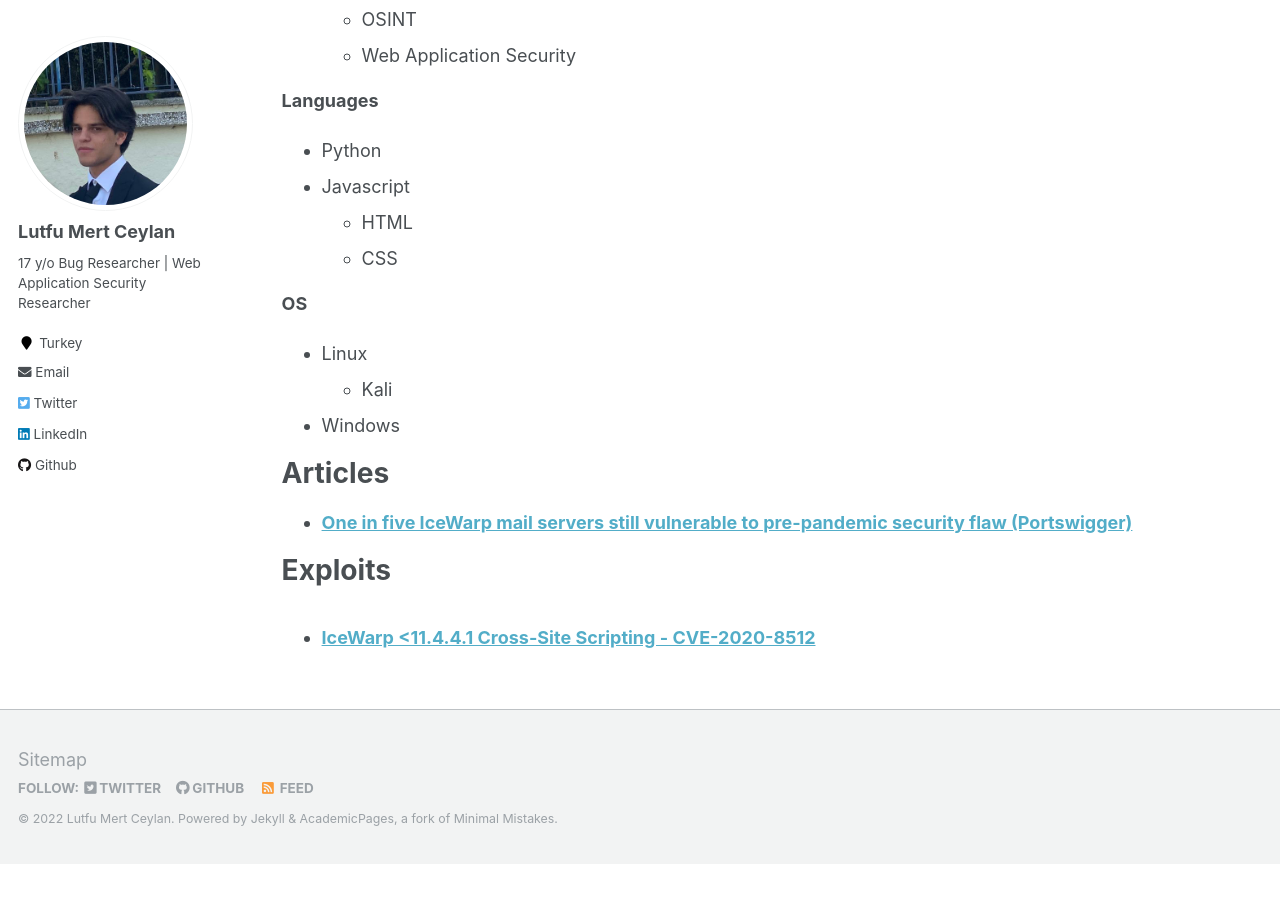
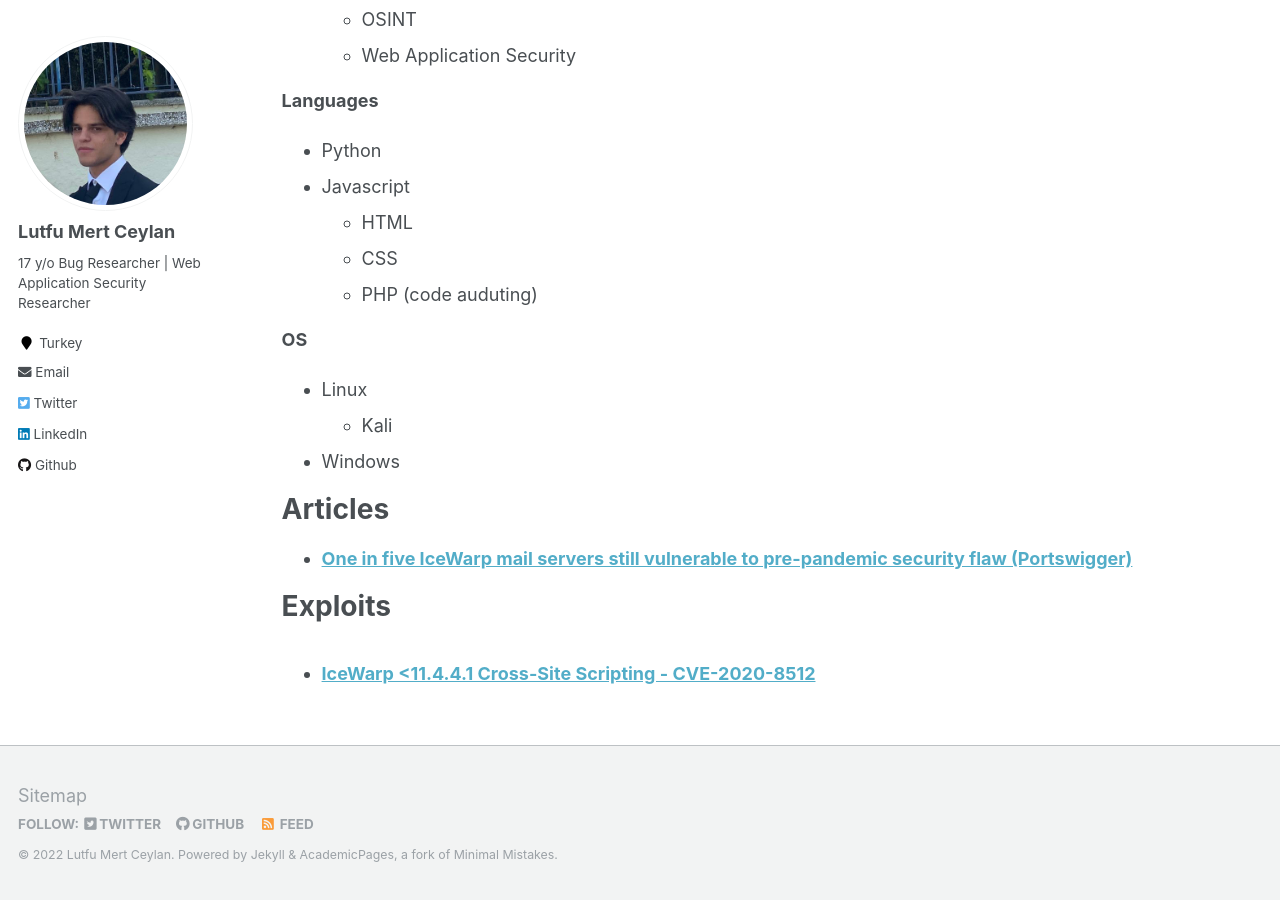
Before and after one commit to lutfumertceylan/mywebsite, a Jekyll site: the page built from _pages/cv.md, in a window 1280 px wide and 900 px high, scrolled down 915 px. Built offline with Jekyll 4.4.1, drawn with Linux system fonts in a browser that asks for light colours; before the commit the page ends 1779 px from its top, so only the background shows below that.

Commit message:
Update cv.md

```diff
--- a/_pages/cv.md
+++ b/_pages/cv.md
@@ -50,6 +50,7 @@ Skills
 * Javascript
   * HTML
   * CSS
+  * PHP (code auduting)
 
 **OS**
 * Linux
```
